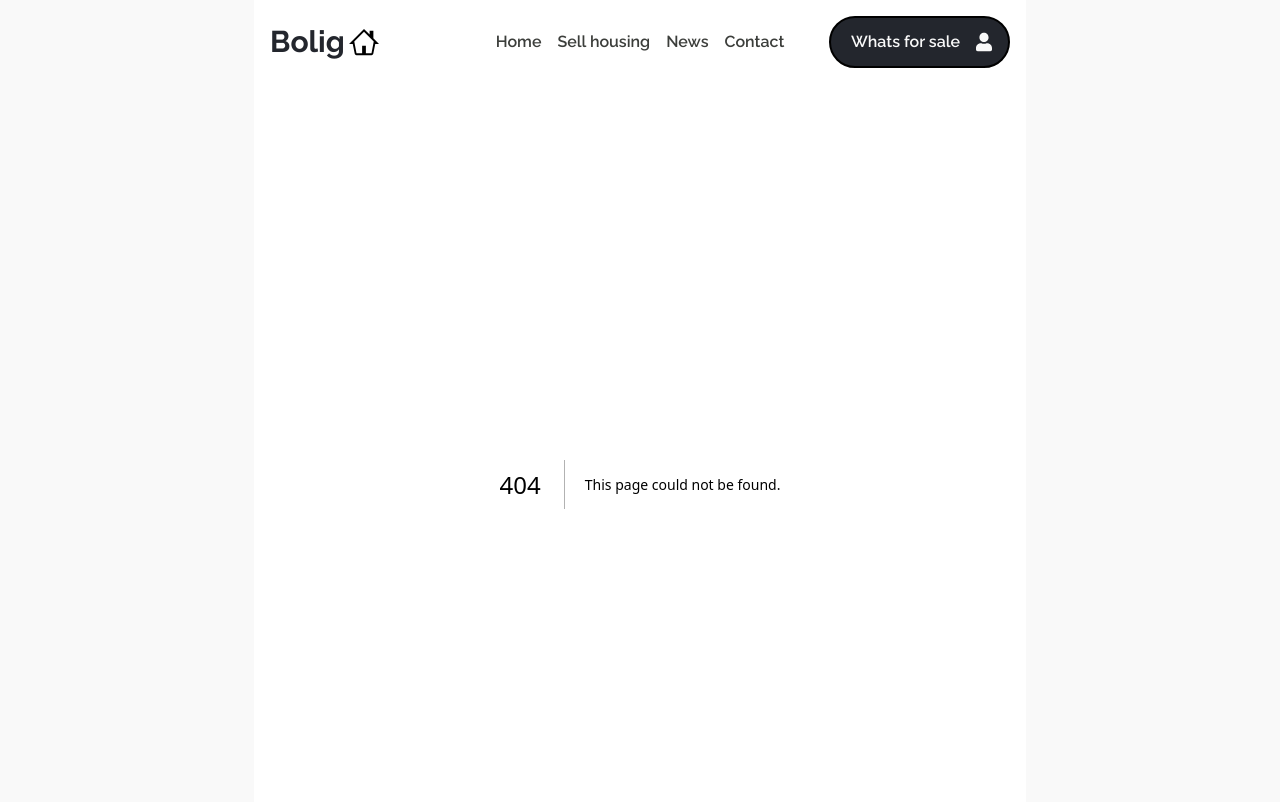
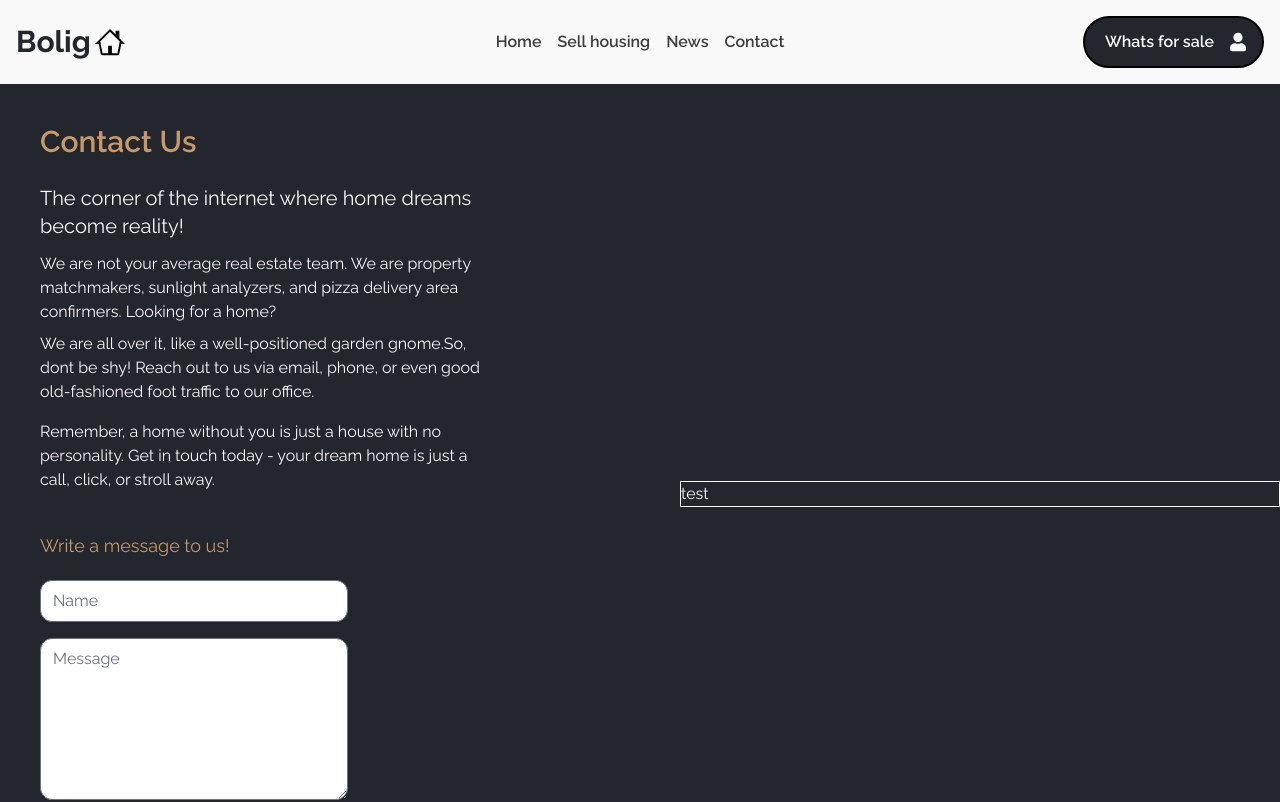
Before and after one commit to MaxAndreasLundin/bolig-web, a Next.js app: page /contact in a window 1280 px wide. Before the commit this address had no page. Shown: the top 802 px of the page. Built offline with nearby package versions, Linux system fonts and the light colour scheme.

Commit message:
create contact page + fix bug issue

```diff
--- /dev/null
+++ b/app/contact/page.tsx
@@ -0,0 +1,26 @@
+import React from 'react'
+
+const page = () => {
+  return (
+    <div className="flex w-full max-w-[1400px] bg-secondary flex-col md:flex-row items-center gap-40 text-white_bolig">
+      <div className='flex flex-col p-10'>
+        <h2 className='text-3xl text-third font-semibold pb-6'>Contact Us</h2>
+        <h3 className='text-xl pb-1'>The corner of the internet where home dreams become reality!</h3>
+        <p className='py-2'>We are not your average real estate team. We are property matchmakers, sunlight analyzers, and pizza delivery area confirmers. Looking for a home?</p>
+        <p>We are all over it, like a well-positioned garden gnome.So, dont be shy! Reach out to us via email, phone, or even good old-fashioned foot traffic to our office.</p>
+        <p className='py-4'>Remember, a home without you is just a house with no personality. Get in touch today - your dream home is just a call, click, or stroll away.</p>
+        <form className='flex flex-col mt-6 w-full md:w-[70%] gap-4 text-primary'>
+          <p className='text-lg text-third pb-1'>Write a message to us!</p>
+          <input type="text" placeholder='Name' className='rounded-xl'/>
+          <textarea name="" id="" placeholder='Message' rows={6} className='rounded-xl'></textarea>
+          <button className="hover:bg-neutral-700 mt-2 h-10 w-40 rounded-md border-2 border-third bg-secondary hover:scale-105 hover:cursor-pointer hover:bg-opacity-40 sm:w-20 text-white_bolig">Send</button>
+        </form>
+      </div>
+      <div className='border hidden md:flex w-full min-w-[600px] h-full flex-1'>
+        <p>test</p>
+      </div>
+    </div>
+  )
+}
+
+export default page
--- a/app/page.tsx
+++ b/app/page.tsx
@@ -58,7 +58,7 @@ export default function Home() {
 
         <div className='w-full max-w-[1000px] py-20 px-10 lg:px-0'>
           <p className='flex justify-center items-center gap-2 text-lg text-primary tracking-wide py-1'>Say goodbye to the house-hunting hassle! <GoHome className='text-third text-2xl' /> </p>
-          <p className='text-center text-lg text-primary tracking-wide'>Our website is your secret weapon to finding your dream home. With a user-friendly interface and a vast selection of homes, we'll make your search feel like a walk in the park. Get ready to unlock the door to your new adventure!</p>
+          <p className='text-center text-lg text-primary tracking-wide'>Our website is your secret weapon to finding your dream home. With a user-friendly interface and a vast selection of homes, we will make your search feel like a walk in the park. Get ready to unlock the door to your new adventure!</p>
         </div>
 
         {/*Explore your favorit city*/}
@@ -66,7 +66,7 @@ export default function Home() {
           <h3 className="pt-4 pb-14 text-3xl font-bold text-primary sm:pb-10">
             Explore Your favorit City
           </h3>
-          <div className="grid h-full w-full grid-cols-1 gap-2 rounded-xl border bg-[#F5F5F5] p-2 sm:grid-cols-2 md:grid-cols-3 lg:grid-cols-4">
+          <div className="grid h-full w-full grid-cols-1 gap-2 rounded-xl bg-[#EDECE9] p-2 sm:grid-cols-2 md:grid-cols-3 lg:grid-cols-4">
             <CityCard onCity={selectCity}/>
           </div>
         </div>
--- a/components/buyersGuide/BuyersGuide.tsx
+++ b/components/buyersGuide/BuyersGuide.tsx
@@ -4,17 +4,17 @@ const BuyersGuide = () => {
   return (
     <>
       <div>
-        <h2 className="pb-6 text-center text-3xl font-bold tracking-wide">
-          Buyer's Guide to Purcheasing Real Estate
+        <h2 className="pb-8 text-center text-3xl font-bold tracking-wide">
+          Buyers Guide to Purcheasing Real Estate
         </h2>
         <p className="text-xl">
-          Buying a home is a big decision, but we're here to help. Our
-          comprehensive buyer's guide covers everything you need to know, from
-          financing to closing. We'll help you navigate the real estate market
+          Buying a home is a big decision, but we are here to help. Our
+          comprehensive buyers guide covers everything you need to know, from
+          financing to closing. We will help you navigate the real estate market
           with confidence and ease.
         </p>
       </div>
-      <div className="flex flex-col justify-evenly gap-8 px-10 py-6 md:flex-row md:px-0">
+      <div className="flex flex-col justify-evenly gap-8 px-10 py-8 md:flex-row md:px-0">
         <div className="">
           <h3 className="pb-2 text-center text-xl font-semibold">Financing</h3>
           <p>
@@ -41,7 +41,7 @@ const BuyersGuide = () => {
         <div>
           <h3 className="pb-2 text-center text-xl font-semibold">Closing</h3>
           <p>
-            We'll take you through the closing process step-by-step and make
+            We will take you through the closing process step-by-step and make
             sure that everything is in order.
           </p>
         </div>
```
